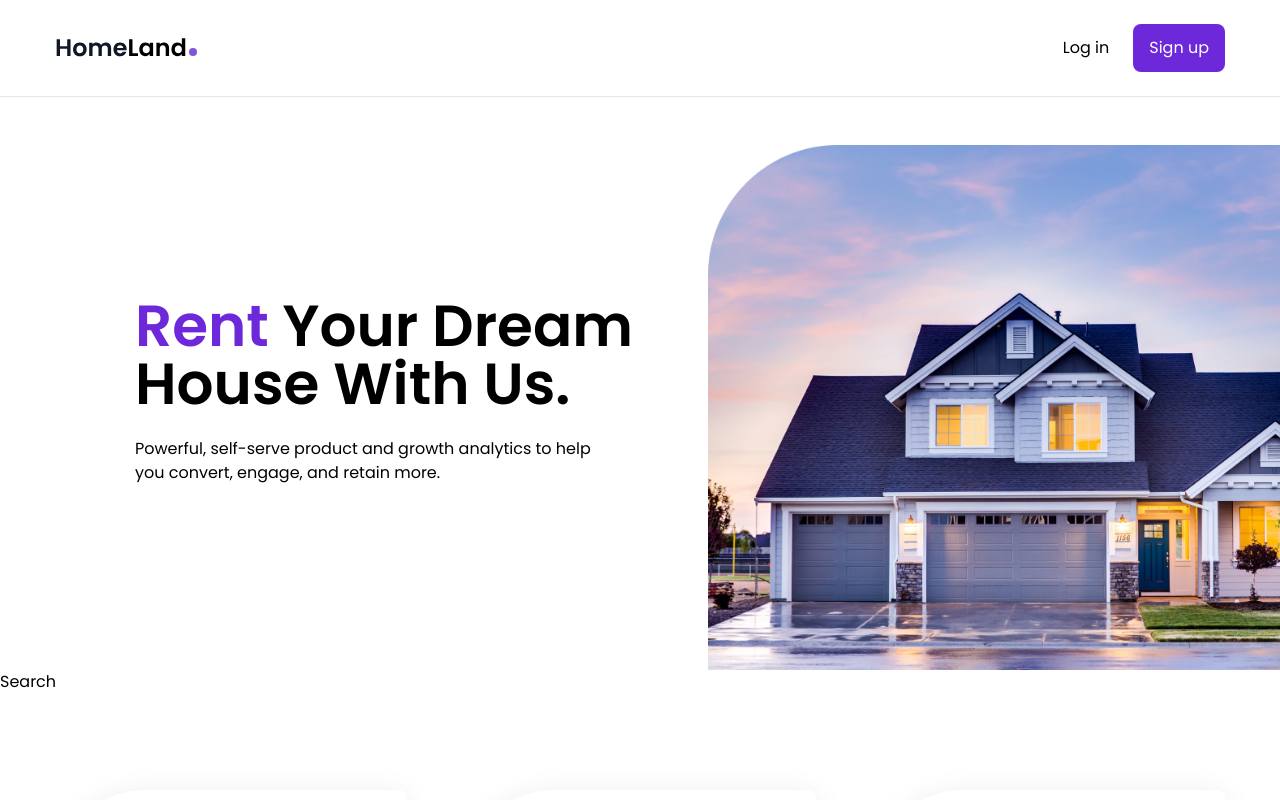
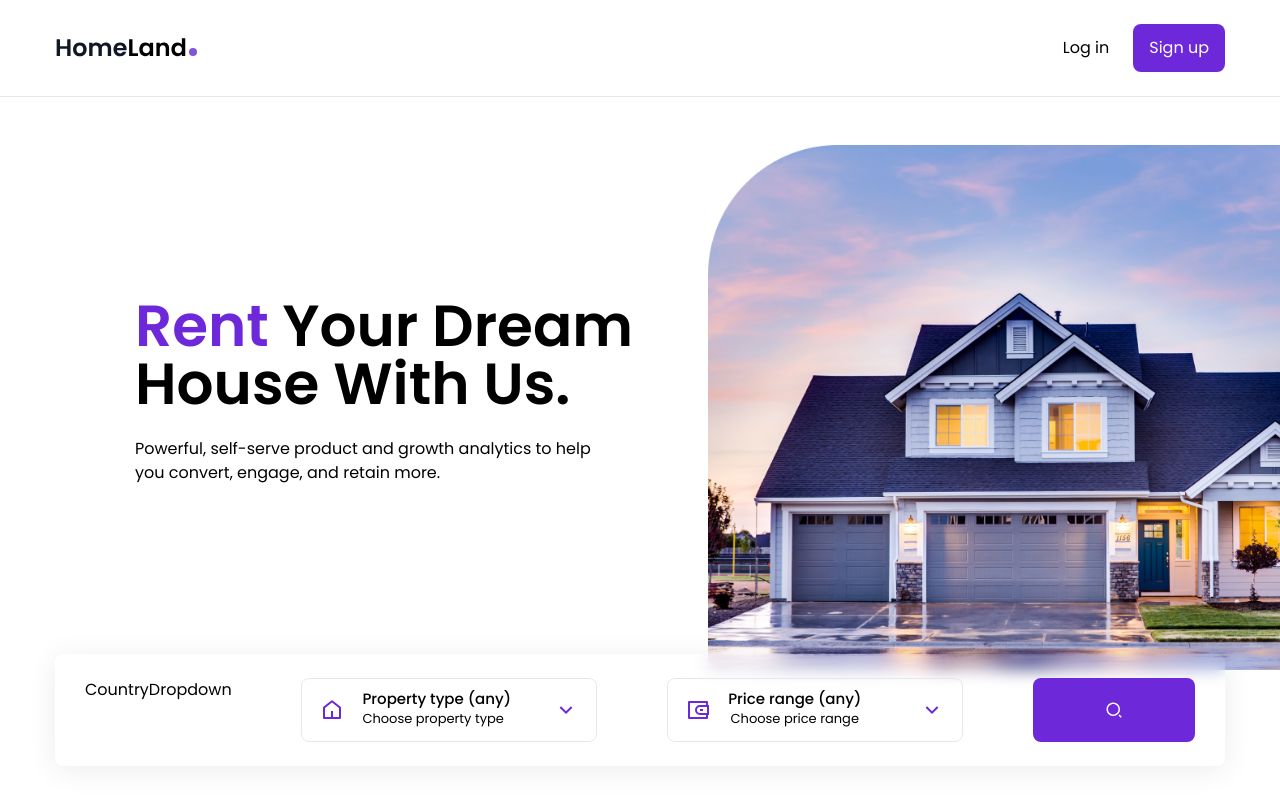
Before and after one commit to rasedul99/dream-house, a React (Create React App) app: page / in a window 1280 px wide. Shown: the top 800 px of the page. Built offline with nearby package versions, Linux system fonts and the light colour scheme.

Commit message:
search implementent

```diff
--- a/src/components/Search.js
+++ b/src/components/Search.js
@@ -1,7 +1,33 @@
-import React from 'react';
+import React, { useContext } from "react";
+
+// import components
+import CountryDropdown from "./CountryDropdown";
+import PriceRangeDropdown from "./PriceRangeDropdown";
+import PropertyDropdown from "./PropertyDropdown";
+
+// import context
+import { HouseContext } from "./HouseContext";
+
+// import icon
+import { RiSearch2Line } from "react-icons/ri";
 
 const Search = () => {
-  return <div>Search</div>;
+  const { handleClick } = useContext(HouseContext);
+  return (
+    <div className="px-[30px] py-6 max-w-[1170px] mx-auto flex flex-col lg:flex-row justify-between gap-4 lg:gap-x-3 relative lg:-top-4 lg:shadow-1 bg-white lg:bg-transparent lg:backdrop-blur rounded-lg">
+      <CountryDropdown />
+      <PropertyDropdown />
+      <PriceRangeDropdown />
+      <button
+        onClick={() => {
+          handleClick();
+        }}
+        className="bg-violet-700 hover:bg-violet-800 transition w-full lg:max-w-[162px] h-16 rounded-lg flex justify-center items-center text-white text-lg"
+      >
+        <RiSearch2Line />
+      </button>
+    </div>
+  );
 };
 
 export default Search;
```
